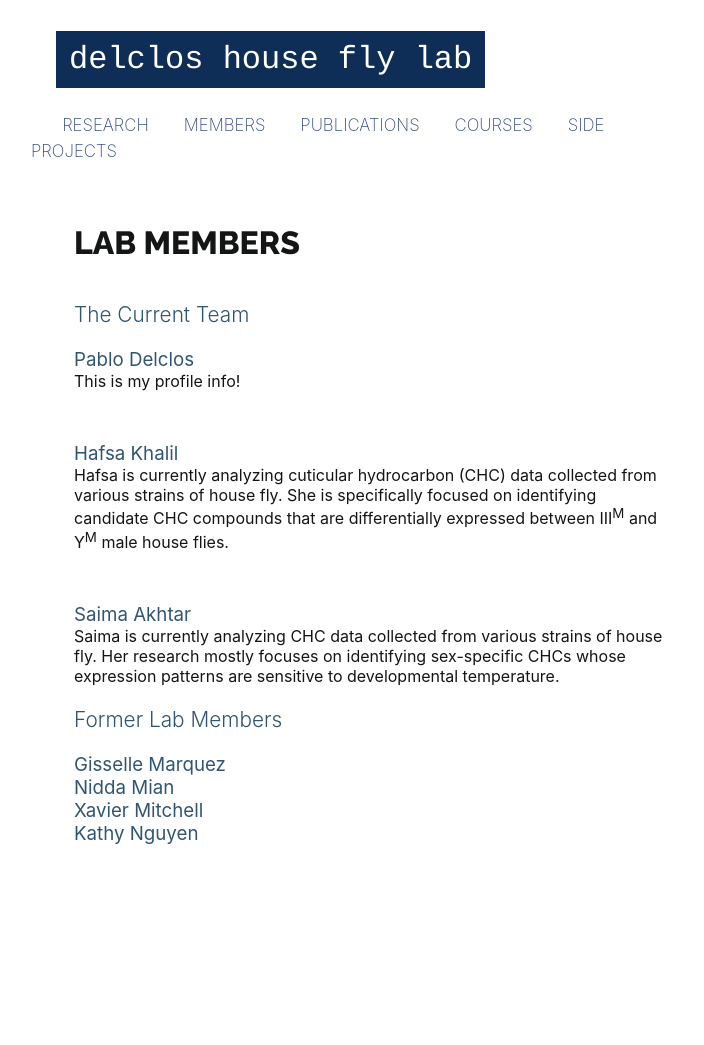
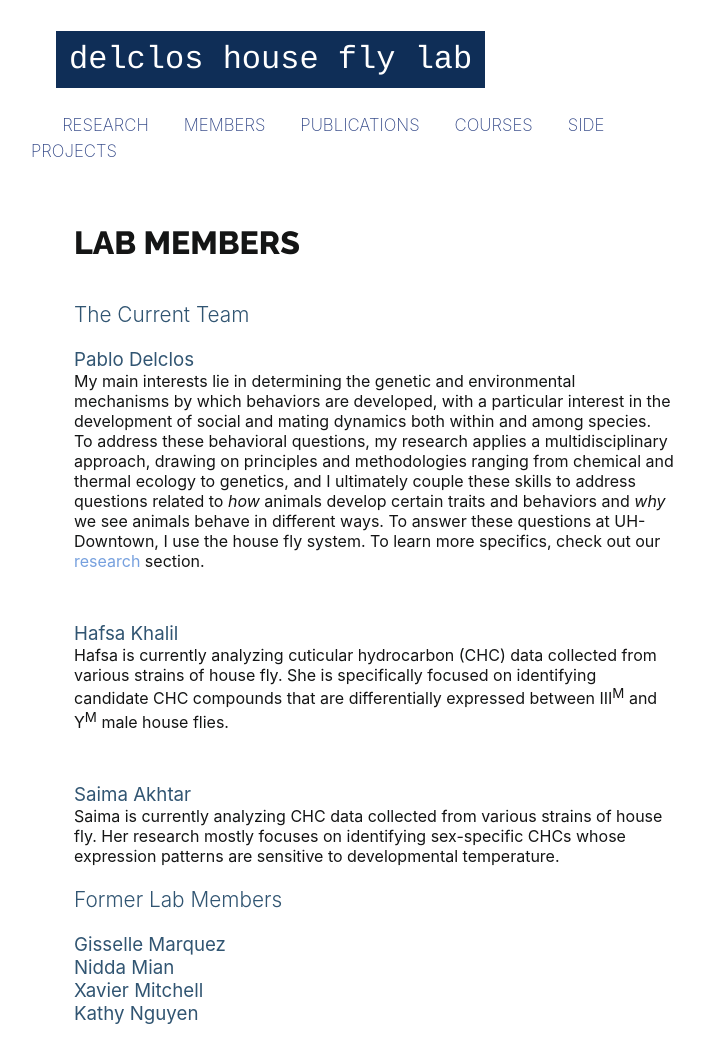
Before and after one commit to pjdelclos/pjdelclos.github.io, a Jekyll site: the page built from archives/index.html, in a window 1280 px wide. Shown: the whole page, without its empty margins (266-970 px from the left). Built offline with Jekyll 4.4.1, drawn with Linux system fonts in a browser that asks for light colours; some web fonts are replaced; before the commit the page ends 900 px from its top, so only the background shows below that.

Commit message:
Update index.html

```diff
--- a/archives/index.html
+++ b/archives/index.html
@@ -11,7 +11,9 @@ title: Members
 <h2> The Current Team </h2>
 <h3> Pablo Delclos </h3>
   <div>
-  This is my profile info!
+  My main interests lie in determining the genetic and environmental mechanisms by which behaviors are developed, with a particular interest in the development of social and mating dynamics both within and among species.
+  To address these behavioral questions, my research applies a multidisciplinary approach, drawing on principles and methodologies ranging from chemical and thermal ecology to genetics, and I ultimately couple these skills to address questions related to <em>how</em> animals develop certain traits and behaviors and <em>why</em> we see animals behave in different ways.
+  To answer these questions at UH-Downtown, I use the house fly system. To learn more specifics, check out our <a href=" https://pjdelclos.github.io/about/" title=" https://pjdelclos.github.io/about/"> research</a> section.
   </div>
 <p>&nbsp;</p>
 <h3>Hafsa Khalil</h3>
```
